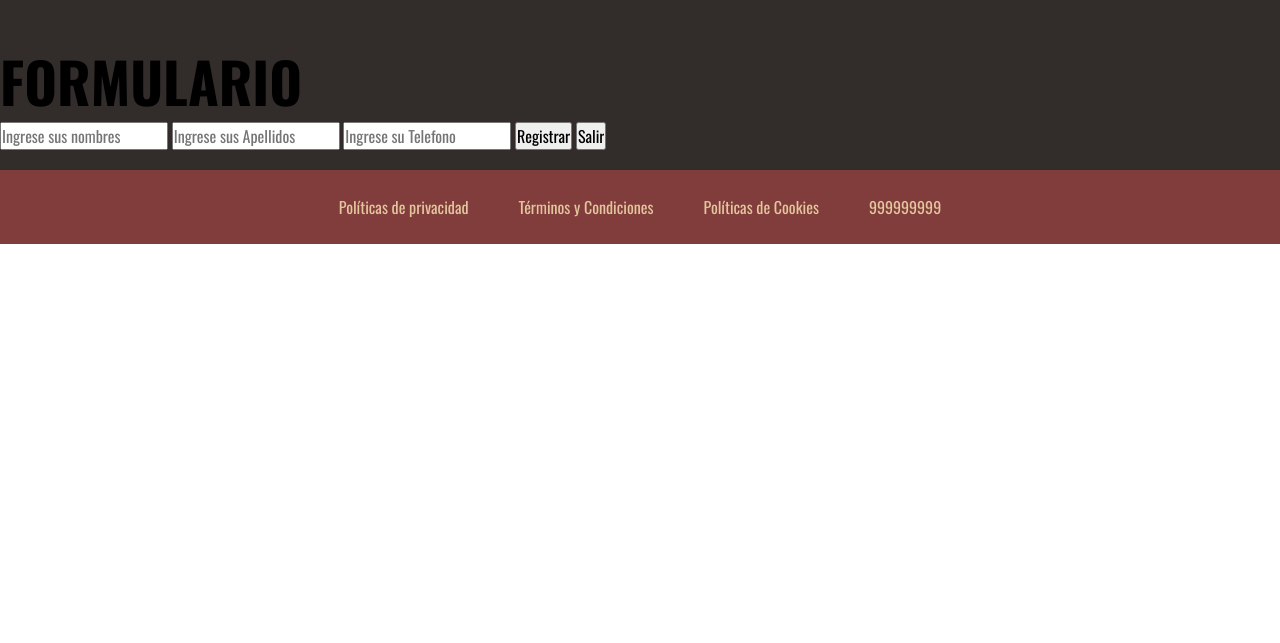
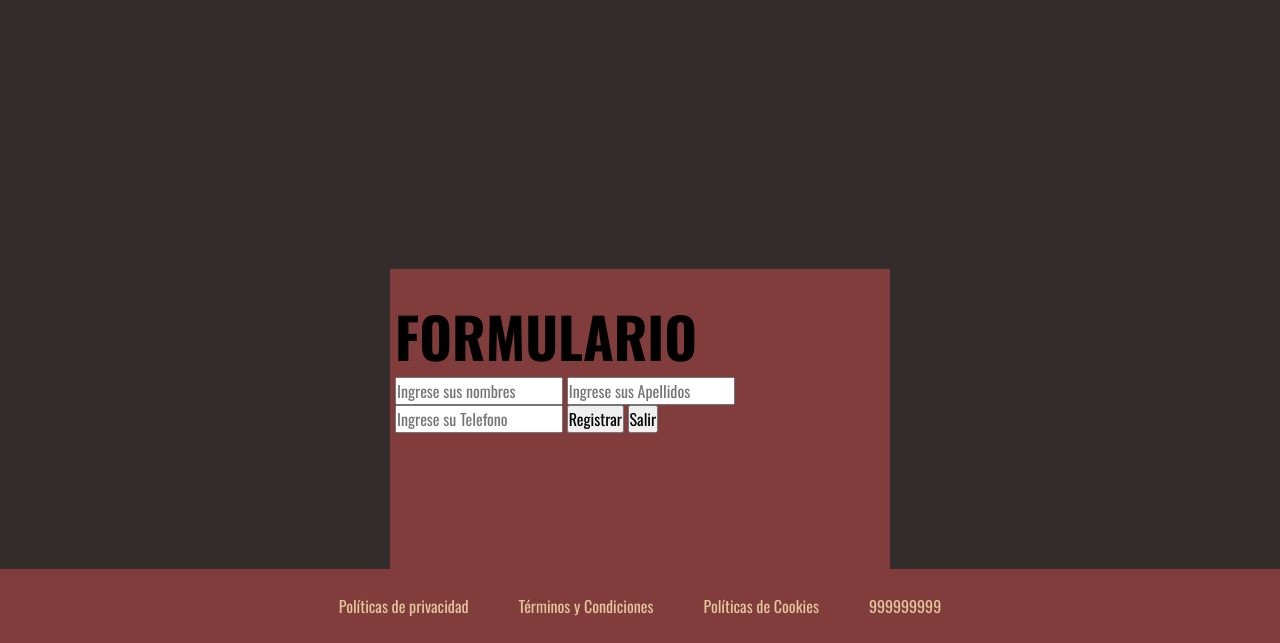
Before and after one commit to dcocoo/dcocoo.github.io, a plain HTML site: page contacto.html in a window 1280 px wide. Shown: the part 2352-2995 px from the top of the page. Before the commit the page ends 2596 px from the top, so only its background shows below. Drawn offline with nearby package versions, Linux system fonts and the light colour scheme.

Commit message:
Update index.css

```diff
--- a/Css/index.css
+++ b/Css/index.css
@@ -50,3 +50,14 @@
     display: flex;
     justify-content: center;
 }
+
+#Formulario {
+    width: 500px;
+    height: 300px;
+    background-color: #803D3B;
+    font: 20px arial;
+    margin: auto;
+    margin-top: 250px;
+    border: 2px #E4C59E;
+    padding: 5px;
+}
```
